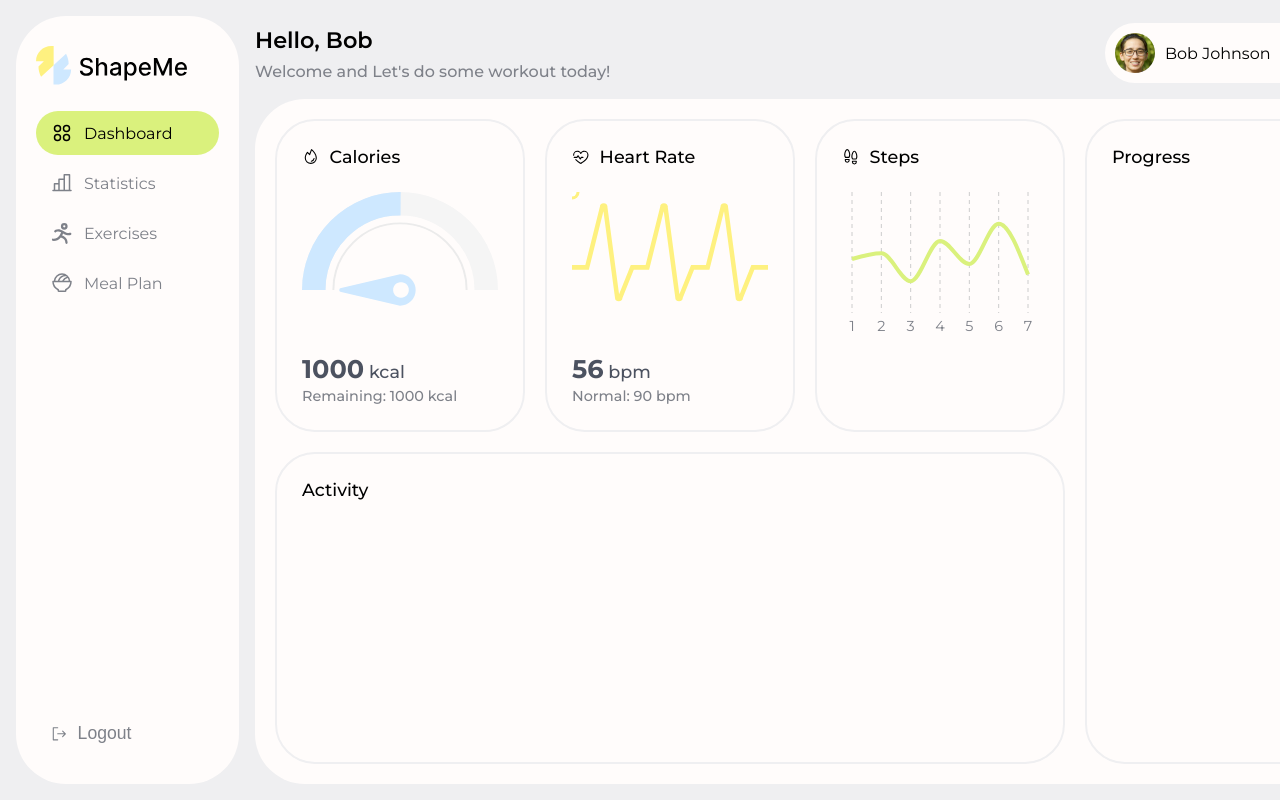
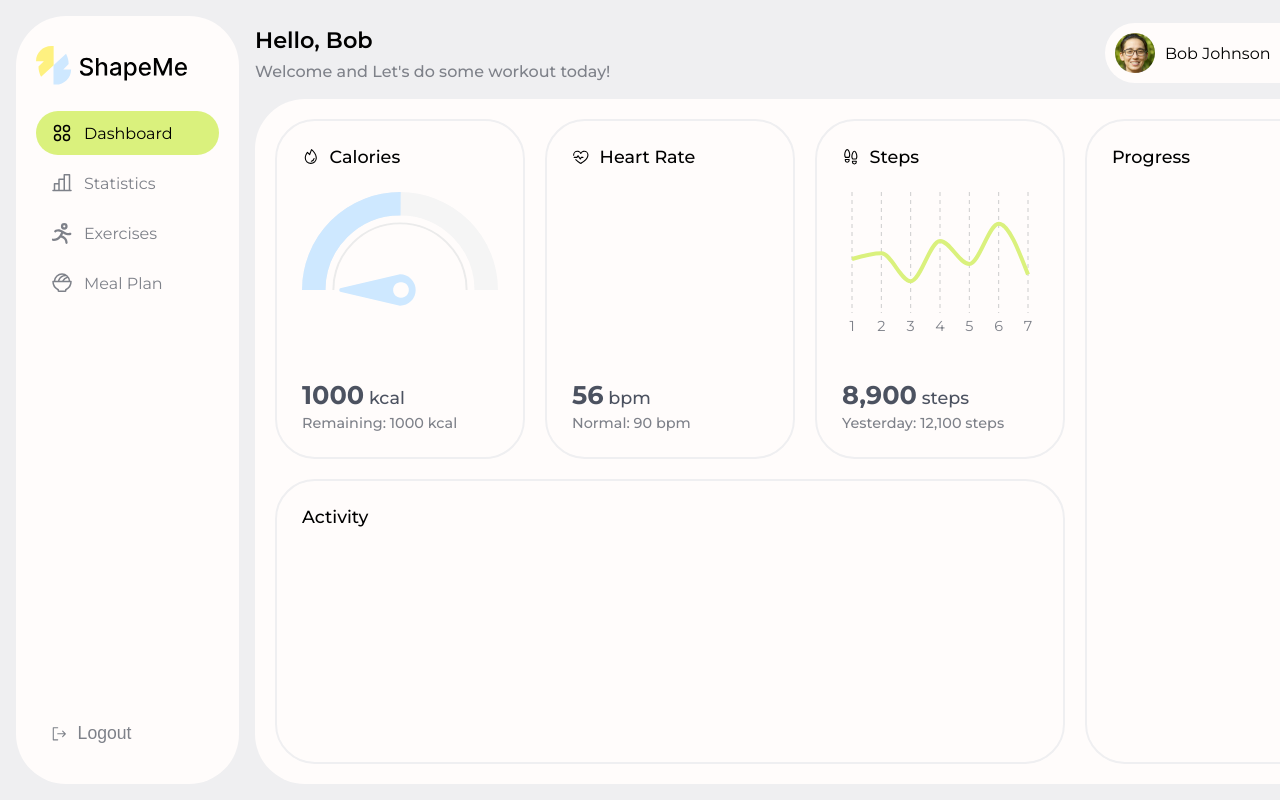
Before and after one commit to gr33b0k/fitness-tracker, a React (Vite) app: page / in a window 1280 px wide. Shown: the top 800 px of the page. Built offline with nearby package versions, Linux system fonts and the light colour scheme.

Commit message:
changed animation for ECGChart component

```diff
--- a/src/components/ECGChart/ECGChart.jsx
+++ b/src/components/ECGChart/ECGChart.jsx
@@ -1,6 +1,17 @@
+import { useEffect, useRef } from "react";
 import "./ECGChart.css";
 
 const ECGChart = ({ bpm = 60 }) => {
+  const pathRef = useRef(null);
+
+  useEffect(() => {
+    const path = pathRef.current;
+    const length = path.getTotalLength();
+
+    path.style.strokeDasharray = length;
+    path.style.strokeDashoffset = length;
+  }, []);
+
   const duration = (60 / bpm) * 6;
 
   return (
@@ -12,46 +23,26 @@ const ECGChart = ({ bpm = 60 }) => {
       className="ecg-svg"
     >
       <path
+        ref={pathRef}
         id="ecg-path"
         d="M0 50
-        L10 50 L20 10
-        A1 1 0 0 1 22 10
-        L30 70
-        A1 1 0 0 0 32 70
-        L40 50 L50 50 L60 10
+        L50 50 L60 10
         A1 1 0 0 1 62 10
         L70 70
         A1 1 0 0 0 72 70
-        L80 50 L90 50 L100 10
-        A1 1 0 0 1 102 10
-        L110 70
-        A1 1 0 0 0 112 70
-        L120 50 L130 50"
+        L80 50 L130 50"
         stroke="#FEF180"
         strokeWidth={3}
-        strokeLinecap="round"
         fill="none"
-      />
-
-      <circle r="5" fill="#FEF180">
-        <animateMotion
-          dur={`${duration}s`}
+      >
+        <animate
+          attributeName="stroke-dashoffset"
+          from="460"
+          to="0"
+          dur={60 / bpm}
           repeatCount="indefinite"
-          rotate="auto"
-        >
-          <mpath href="#ecg-path" />
-        </animateMotion>
-      </circle>
-
-      <circle r="3" fill="#ffffff">
-        <animateMotion
-          dur={`${duration}s`}
-          repeatCount="indefinite"
-          rotate="auto"
-        >
-          <mpath href="#ecg-path" />
-        </animateMotion>
-      </circle>
+        />
+      </path>
     </svg>
   );
 };
--- a/src/components/SemiCircleChart/SemiCircleChart.jsx
+++ b/src/components/SemiCircleChart/SemiCircleChart.jsx
@@ -77,7 +77,7 @@ const SemiCircleChart = ({
           <path
             d="M50 58 A1 1 0 0 0 50 42 L20 49 A1 1 0 0 0 20 51 Z M50 46 m 0 0 a 4 4 0 1 0 1 0"
             fill={strokeColor}
-            fill-rule="evenodd"
+            fillRule="evenodd"
             className="needle"
           >
             <animateTransform
--- a/src/pages/Home.jsx
+++ b/src/pages/Home.jsx
@@ -73,7 +73,7 @@ const Home = ({ userInfo }) => {
           title="Heart Rate"
           titleIcon={<PiHeartbeat />}
         >
-          <ECGChart bpm={110} />
+          <ECGChart bpm={62} />
           <h2 className="card__description">
             <p>
               <span>{userCurrents.bpm}</span> bpm
@@ -124,14 +124,16 @@ const Home = ({ userInfo }) => {
                 r: 6,
               }}
             />
-            <Tooltip
-              position={{ x: 0, y: 130 }}
-              active
-              content={renderTooltip}
-              contentStyle={{ backgroundColor: "transparent", border: "none" }}
-              labelStyle={{ fontSize: "1.2rem" }}
-            />
           </AreaChart>
+
+          <h2 className="card__description">
+            <p>
+              <span>{stepsData.at(-1).value.toLocaleString()}</span> steps
+            </p>
+            <p>
+              Yesterday: {stepsData.at(-2)?.value.toLocaleString() ?? "—"} steps
+            </p>
+          </h2>
         </Card>
         <Card colSpan={2} rowSpan={10} title="Progress"></Card>
         <Card colSpan={3} rowSpan={8} title="Activity"></Card>
```
